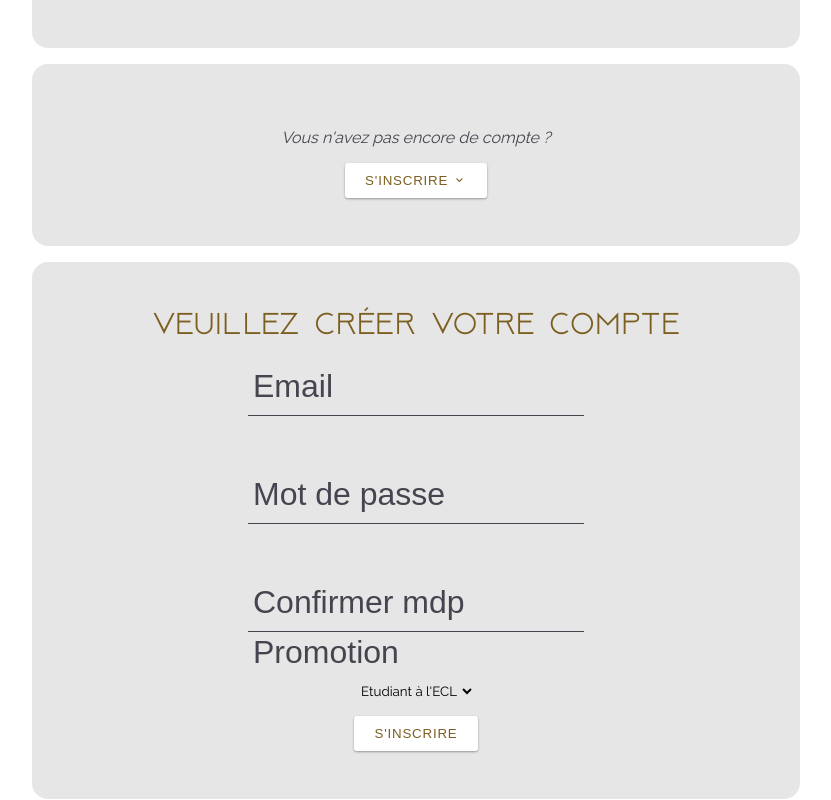
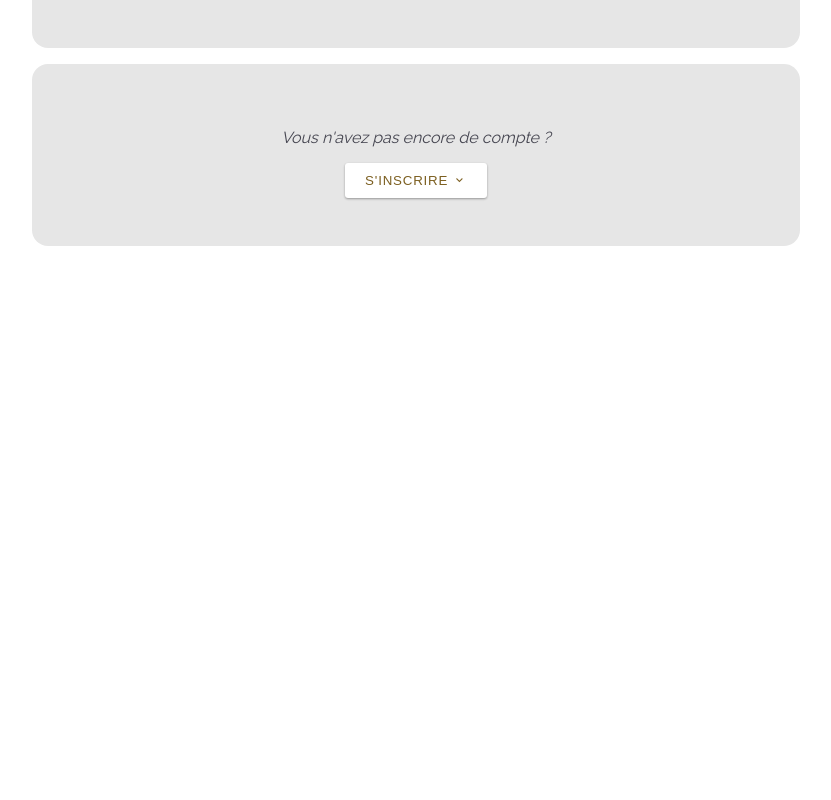
Before and after one commit to Gala-Ecl/Web-Site, a Vue app: page /login in a window 1280 px wide. Shown: the part 494-1294 px from the top of the page, without its empty margins (224-1055 px from the left). After the commit the page ends 800 px from the top, so only its background shows below. Built offline with nearby package versions, Linux system fonts and the light colour scheme.

Commit message:
Added confirmation password, style of sign up

```diff
--- a/src/components/login.vue
+++ b/src/components/login.vue
@@ -1,18 +1,17 @@
 <template>
   <section>
-    <section class="section-bandeau">
-    </section>
+    <section class="section-bandeau"></section>
     <section class="container-form">
-    <h1> Veuillez vous connecter </h1>
-    <p> Vous avez déjà un compte Gala Eclyps </p>
+      <h1>Veuillez vous connecter</h1>
+      <p>Vous avez déjà un compte Gala Eclyps</p>
       <div class="field">
         <br />
-      <input v-model="email" id="email" name="email" required/>
+        <input v-model="email" id="email" name="email" required />
         <span>Email</span>
         <br />
       </div>
       <div class="field">
-      <input type="password" v-model="password" required/>
+        <input type="password" v-model="password" required />
         <span>Mot de passe</span>
         <br />
       </div>
@@ -20,28 +19,32 @@
       <br />
     </section>
     <section class="container-form">
-    <p> Vous n'avez pas encore de compte ? </p>
-    <button @click="connection">S'inscrire <i class="mdi mdi-chevron-down" /></button>
+      <p>Vous n'avez pas encore de compte ?</p>
+      <button @click="signUpShown=!signUpShown; scrollDown();">
+        S'inscrire
+        <i v-if="!signUpShown" class="mdi mdi-chevron-down" />
+        <i v-if="signUpShown" class="mdi mdi-chevron-up" />
+      </button>
     </section>
-  <section class="container-form">
-      <h1> Veuillez créer votre compte </h1>
+    <section v-if="signUpShown" id="sign-up" class="container-form">
+      <h1>Veuillez créer votre compte</h1>
       <div class="field">
-      <input v-model="email" id="email" name="email" required/>
+        <input v-model="newEmail" id="email" name="email" required />
         <span>Email</span>
         <br />
       </div>
       <div class="field">
-      <input type="password" v-model="password" required/>
+        <input type="password" v-model="newPassword" required />
         <span>Mot de passe</span>
         <br />
       </div>
-    <div class="field">
-      <input type="password" v-model="password" required/>
-      <span>Confirmer mdp </span>
+      <div class="field" :class="{'not-the-same':!samePassword}">
+        <input type="password" v-model="passwordConfirmation" required />
+        <span>Confirmer mdp</span>
         <br />
       </div>
       <div class="field">
-      <span>Promotion </span>
+        <span>Promotion</span>
         <select name="nom" size="1">
           <option>Etudiant à l'ECL</option>
           <option>Diplômé 2020</option>
@@ -59,8 +62,20 @@ export default {
   data() {
     return {
       email: null,
-      password: null
+      password: null,
+      newEmail: null,
+      newPassword: null,
+      passwordConfirmation: null,
+      signUpShown: false,
+      samePassword: true
     };
+  },
+  mounted() {
+    setInterval(() => {
+      if (this.passwordConfirmation && this.passwordConfirmation != this.newPassword)
+        this.samePassword = false;
+      else this.samePassword = true;
+    }, 1000);
   },
   methods: {
     async connection() {
@@ -73,6 +88,11 @@ export default {
         this.$store.commit("login", data);
         this.$router.push("/space-personnal");
       }
+    },
+    scrollDown() {
+      setTimeout(() => {
+        window.scrollTo(0, document.getElementById("sign-up").scrollHeight);
+      }, 10);
     }
   }
 };
--- a/src/style/style.css
+++ b/src/style/style.css
@@ -9,6 +9,7 @@
   margin: 0;
   padding: 0;
   box-sizing: border-box;
+  scroll-behavior: smooth;
 }
 :root {                                   /* Définition des variables */
   --bg-main-color: rgb(230, 230, 230);
@@ -78,6 +79,17 @@ a.main-button {                          /* 1er exemple de Taz */
   transform: translate(-50%);
   border-radius: 1em;
   background: var(--bg-main-color);
+}
+#sign-up {
+  animation: linear shade 1s;
+}
+@keyframes shade {
+  0% {
+    opacity: 0;
+  }
+  100% {
+    opacity: 1;
+  }
 }
 .container-form h1{                      /* Titre du formulaire */
   font-size: 2em;
```
Lines whose indentation alone changed are shown as unchanged.
